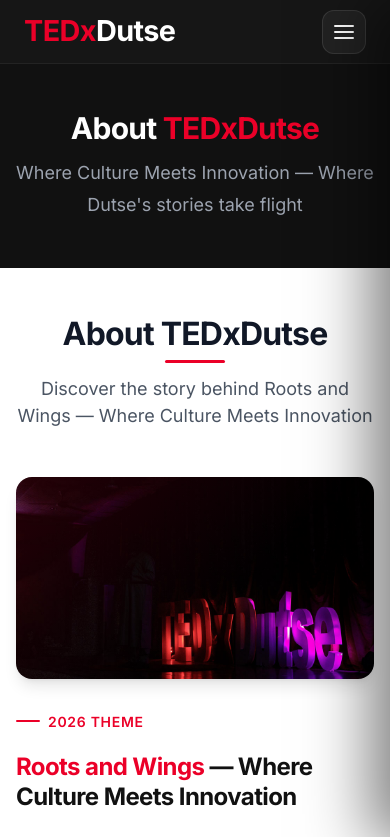
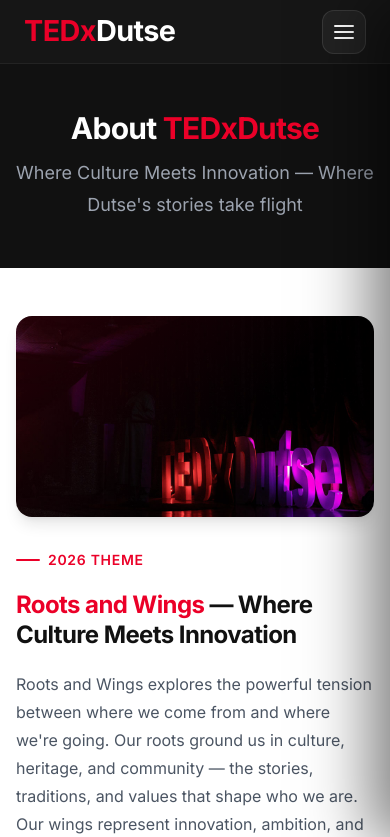
Before and after one commit to Yoosuph/tedx, a React (Vite) app: page /about in a window 390 px wide. Shown: the top 837 px of the page. Built offline with nearby package versions, Linux system fonts and the light colour scheme.

Commit message:
fix: mobile responsiveness

```diff
--- a/src/components/sections/AboutSection.jsx
+++ b/src/components/sections/AboutSection.jsx
@@ -52,7 +52,7 @@
   },
 ];
 
-export default function AboutSection() {
+export default function AboutSection({ hideHeader = false }) {
   const { siteConfig, tedxBoilerplate } = useSiteData();
   return (
     <>
@@ -263,7 +263,8 @@
       <Section
         id="about"
         title={`About ${siteConfig.eventName}`}
-        subtitle={`Discover the story behind ${siteConfig.theme} — ${siteConfig.tagline}`}
+        subtitle={siteConfig.tagline}
+        hideHeader={hideHeader}
       >
         <div className="about-grid">
           <AnimatedCard direction="left" delay={100}>
--- a/src/components/sections/GallerySection.jsx
+++ b/src/components/sections/GallerySection.jsx
@@ -3,7 +3,7 @@
 import Section from '../shared/Section';
 import AnimatedCard from '../shared/AnimatedCard';
 
-export default function GallerySection() {
+export default function GallerySection({ hideHeader = false }) {
   const { galleryImages } = useSiteData();
   const [lightboxIndex, setLightboxIndex] = useState(null);
   const isOpen = lightboxIndex !== null;
@@ -267,8 +267,9 @@
       <Section
         id="gallery"
         title="Event Gallery"
-        subtitle="Capturing the moments that made TEDxDutse unforgettable — the energy, the connections, and the ideas that came alive."
+        subtitle="Capturing moments from our inspiring events"
         dark
+        hideHeader={hideHeader}
       >
         <div className="gallery-masonry">
           {galleryImages.map((image, index) => (
--- a/src/components/sections/ScheduleSection.jsx
+++ b/src/components/sections/ScheduleSection.jsx
@@ -71,7 +71,7 @@
   },
 };
 
-export default function ScheduleSection() {
+export default function ScheduleSection({ hideHeader = false }) {
   const { schedule } = useSiteData();
   const [activeTab, setActiveTab] = useState('morning');
   const currentSession = schedule[activeTab];
@@ -290,8 +290,9 @@
       <Section
         id="schedule"
         title="Event Schedule"
-        subtitle="A full day of inspiring talks, performances, and networking"
+        subtitle="Plan your day with our carefully curated program"
         dark
+        hideHeader={hideHeader}
       >
         {/* Tabs */}
         <div className="schedule-tabs">
--- a/src/components/sections/SpeakersSection.jsx
+++ b/src/components/sections/SpeakersSection.jsx
@@ -457,7 +457,7 @@
   );
 }
 
-export default function SpeakersSection() {
+export default function SpeakersSection({ hideHeader = false }) {
   const { speakers } = useSiteData();
   const [selectedSpeaker, setSelectedSpeaker] = useState(null);
 
@@ -657,8 +657,9 @@
       <Section
         id="speakers"
         title="Our Speakers"
-        subtitle="A diverse lineup of thought leaders, innovators, and changemakers sharing ideas that matter. Click any speaker to learn more."
+        subtitle="Meet the inspiring voices sharing ideas worth spreading"
         dark
+        hideHeader={hideHeader}
       >
         <div className="speakers-grid">
           {speakers.map((speaker, index) => (
--- a/src/components/sections/SponsorsSection.jsx
+++ b/src/components/sections/SponsorsSection.jsx
@@ -58,9 +58,8 @@
   );
 }
 
-export default function SponsorsSection() {
+export default function SponsorsSection({ hideHeader = false }) {
   const { sponsors } = useSiteData();
-  // Calculate global delay offset per tier for staggered animation
   let globalDelay = 0;
 
   return (
@@ -197,6 +196,7 @@
         title="Our Partners"
         subtitle="TEDxDutse is made possible by the generous support of our community partners who believe in the power of ideas to spark change."
         gray
+        hideHeader={hideHeader}
       >
         <div style={{ marginTop: '2rem' }}>
           {tierConfig.map((tier, tierIndex) => {
--- a/src/components/shared/Section.jsx
+++ b/src/components/shared/Section.jsx
@@ -6,6 +6,7 @@
   subtitle,
   dark = false,
   gray = false,
+  hideHeader = false,
   children,
   className = '',
   headerAlign = 'center',
@@ -24,7 +25,7 @@
   return (
     <section id={id} className={sectionClass}>
       <div className="container">
-        {(title || subtitle) && (
+        {!hideHeader && (title || subtitle) && (
           <div
             ref={ref}
             className={`section-header animate-on-scroll ${isVisible ? 'visible' : ''}`}
--- a/src/pages/AboutPage.jsx
+++ b/src/pages/AboutPage.jsx
@@ -103,7 +103,7 @@
       </section>
 
       {/* About Content */}
-      <AboutSection />
+      <AboutSection hideHeader />
 
       {/* CTA Section */}
       <section className="about-cta">
--- a/src/pages/GalleryPage.jsx
+++ b/src/pages/GalleryPage.jsx
@@ -161,7 +161,7 @@
       </div>
 
       {/* Gallery Grid + Lightbox (reuses existing component) */}
-      <GallerySection />
+      <GallerySection hideHeader />
 
       {/* CTA - Get Tickets */}
       <section className="gallery-cta">
--- a/src/pages/SchedulePage.jsx
+++ b/src/pages/SchedulePage.jsx
@@ -197,7 +197,7 @@
       </section>
 
       {/* Schedule Section (tabs + timeline) */}
-      <ScheduleSection />
+      <ScheduleSection hideHeader />
 
       {/* Info Cards */}
       <section className="schedule-page-info">
--- a/src/pages/SpeakersPage.jsx
+++ b/src/pages/SpeakersPage.jsx
@@ -142,7 +142,7 @@
       </div>
 
       {/* Speakers Grid (reuses existing component) */}
-      <SpeakersSection />
+      <SpeakersSection hideHeader />
 
       {/* CTA - Get Tickets */}
       <section className="speakers-cta">
--- a/src/pages/SponsorsPage.jsx
+++ b/src/pages/SponsorsPage.jsx
@@ -151,7 +151,7 @@
       </section>
 
       {/* Sponsors Section (tiered layout) */}
-      <SponsorsSection />
+      <SponsorsSection hideHeader />
 
       {/* Become a Partner */}
       <section className="become-partner">
```
